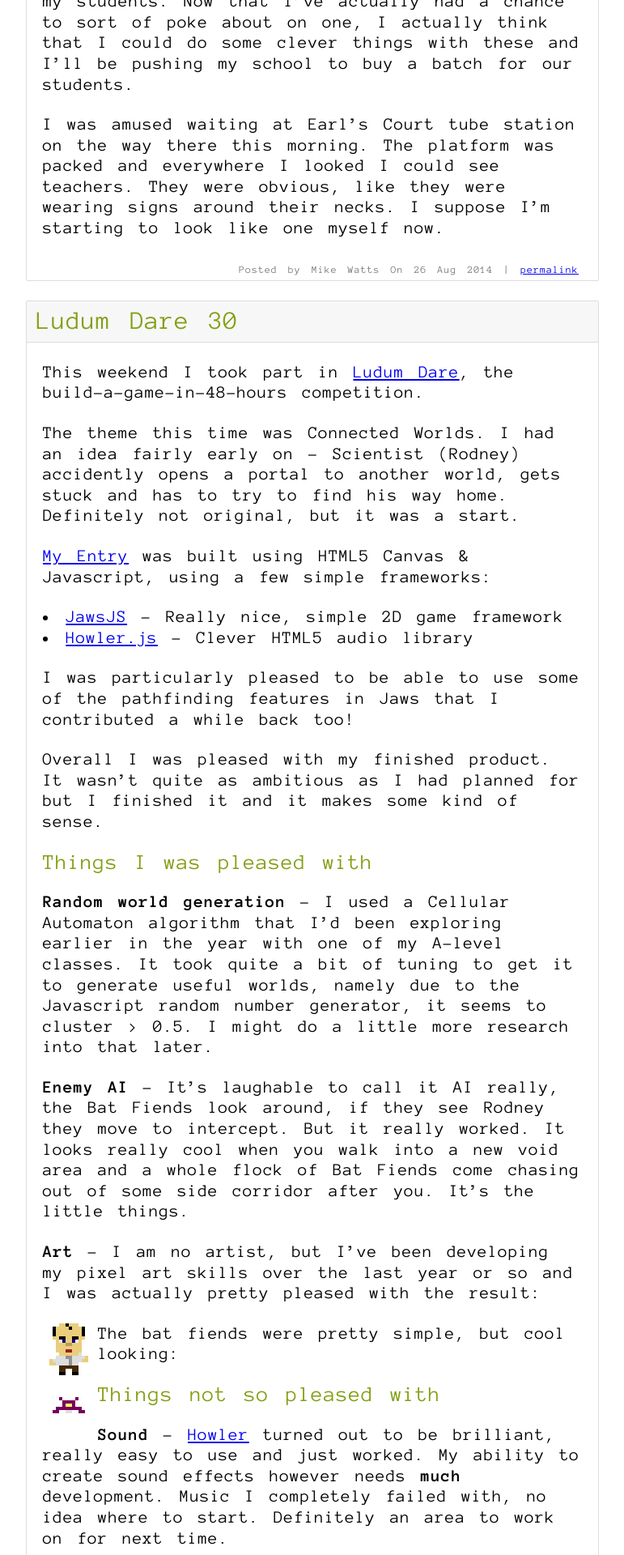
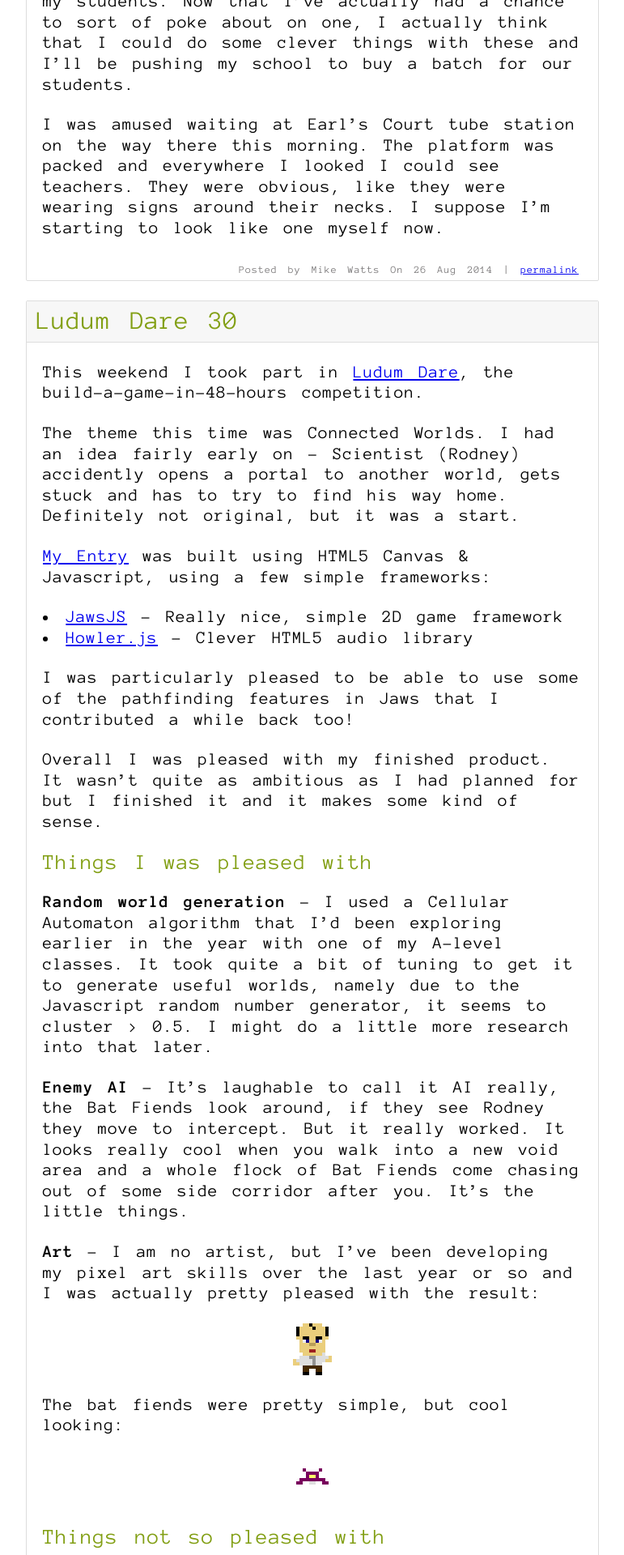
Before and after one commit to MalphasWats/MalphasWats.github.io, a Jekyll site: the page built from index.html, in a window 1280 px wide. Shown: the part 4480-6400 px from the top of the page at 81% size, without its empty margins (400-1171 px from the left). Built offline with Jekyll 4.4.1, drawn with Linux system fonts in a browser that asks for light colours; Markdown is read by kramdown in place of the engine named in the settings.

Commit message:
changed layout for images

```diff
--- a/style/subdimension.css
+++ b/style/subdimension.css
@@ -211,7 +211,7 @@ article blockquote
 	border-right: 1px solid #444;
 }
 
-article img {float:left; margin:0 4px 4px 0; max-width:660px;}
+article img {display: block; margin:0px auto; max-width:660px;}
 
 article p.byline
 {
```
